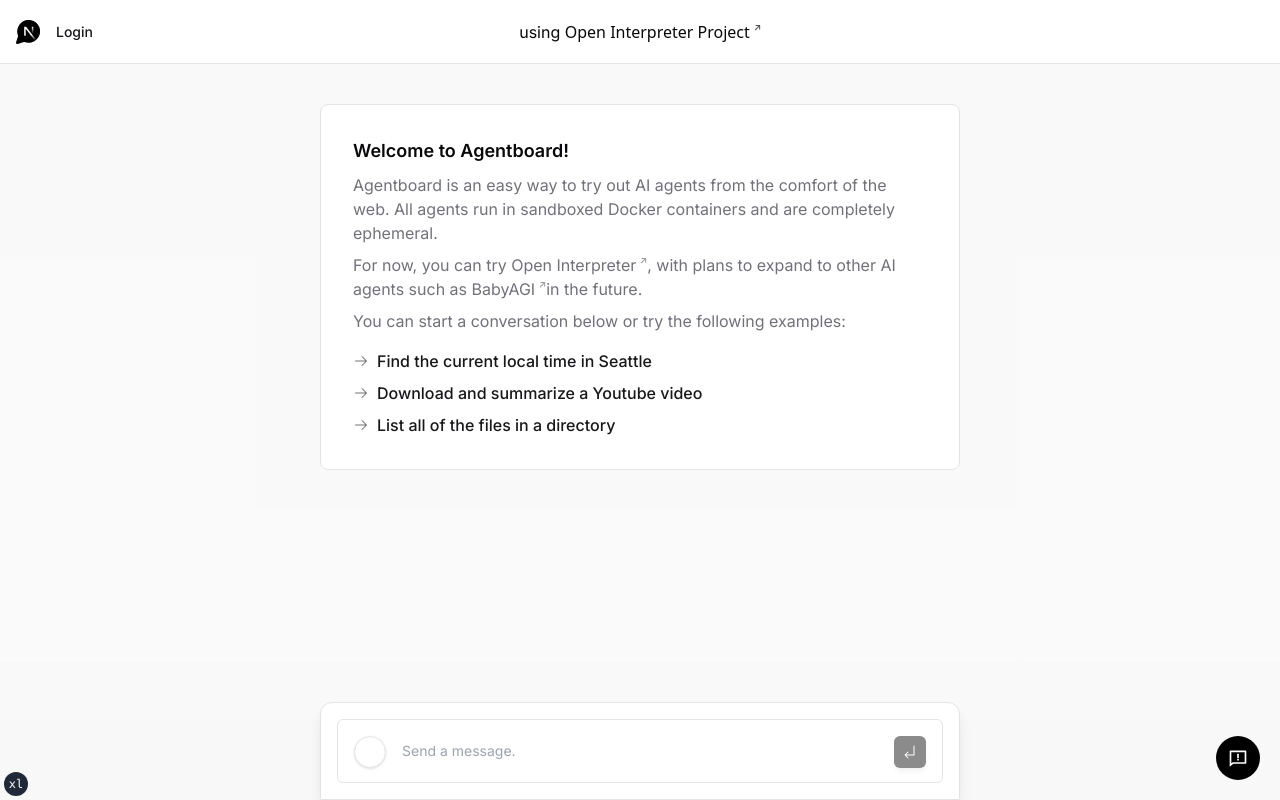
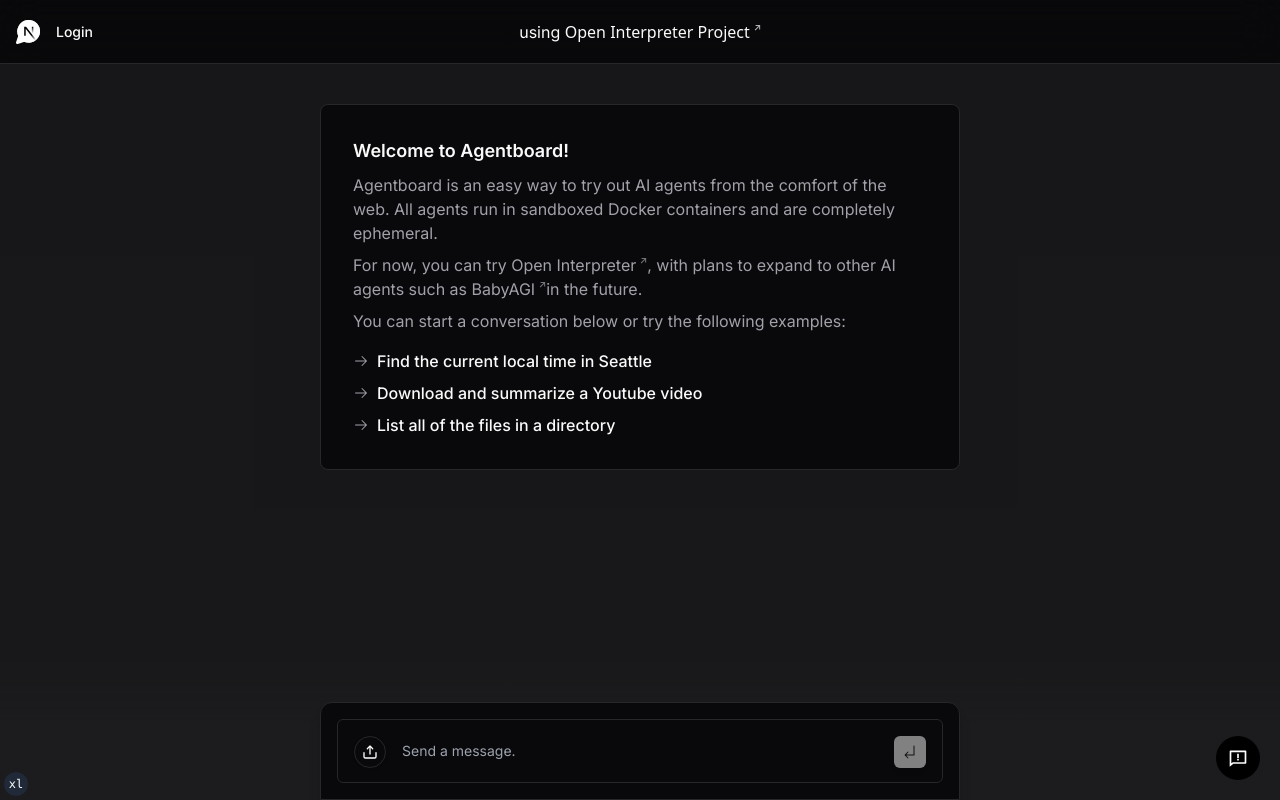
Before and after one commit to e2b-dev/agentboard, a Next.js app in the folder nextjsapp/: page / in a window 1280 px wide. Built offline with nearby package versions, Linux system fonts and the light colour scheme; no server answers.

Commit message:
Dark mode forced always

```diff
--- a/nextjsapp/app/layout.tsx
+++ b/nextjsapp/app/layout.tsx
@@ -43,7 +43,7 @@ export default function RootLayout({ children }: RootLayoutProps) {
         )}
       >
         <Toaster />
-        <Providers attribute="class" defaultTheme="system" enableSystem>
+        <Providers attribute="class" defaultTheme="dark" enableSystem>
           <div className="flex flex-col min-h-screen">
             {/* @ts-ignore */}
             <Header />
```
